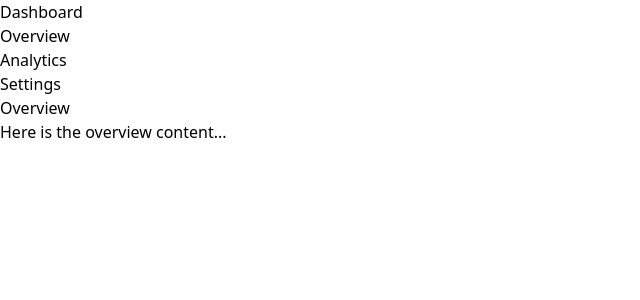
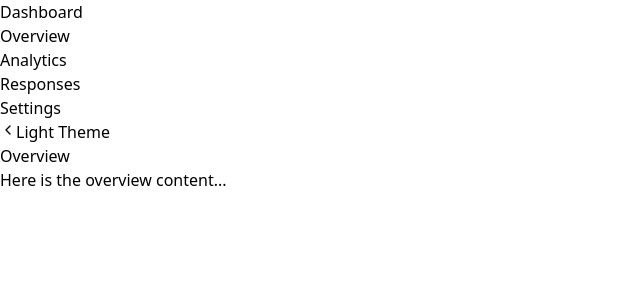
Before and after one commit to yuribodo/questionario, a React (Vite) app in the folder questionarioFront/: page /dashboard in a window 1280 px wide. Shown: the top 300 px of the page, without its empty margins (0-640 px from the left). Built offline with nearby package versions, Linux system fonts and the light colour scheme.

Commit message:
dashboard responses

```diff
--- a/questionarioFront/package.json
+++ b/questionarioFront/package.json
@@ -16,12 +16,16 @@
     "@headlessui/react": "^2.0.4",
     "@mui/material": "^5.15.20",
     "axios": "^1.7.2",
+    "chart.js": "^4.4.3",
     "framer-motion": "^11.2.10",
     "jotai": "^2.8.3",
     "react": "^18.2.0",
+    "react-chartjs-2": "^5.2.0",
     "react-dom": "^18.2.0",
     "react-hook-form": "^7.51.5",
+    "react-icons": "^5.2.1",
     "react-router-dom": "^6.23.1",
+    "react-tooltip": "^5.26.4",
     "recharts": "^2.12.7"
   },
   "devDependencies": {
--- a/questionarioFront/src/components/Dashboard.tsx
+++ b/questionarioFront/src/components/Dashboard.tsx
@@ -1,24 +1,49 @@
 import  { useState } from 'react';
+import { FiChevronLeft, FiChevronRight } from 'react-icons/fi';
+import { Tooltip } from 'react-tooltip'
 
 const Dashboard = () => {
   const [selectedTab, setSelectedTab] = useState('overview');
+  const [sidebarOpen, setSidebarOpen] = useState(true);
+  const [darkTheme, setDarkTheme] = useState(true);
+  const [selectedQuestionnaire, setSelectedQuestionnaire] = useState<{ id: number; title: string; responses: any } | null>(null);
+  const [questionnaires] = useState([
+    { id: 1, title: 'Questionnaire 1', responses: { /* Respostas do questionário 1 */ } },
+    { id: 2, title: 'Questionnaire 2', responses: { /* Respostas do questionário 2 */ } },
+    // Adicione mais questionários conforme necessário
+  ]);
 
   const handleTabChange = (tab: any) => {
     setSelectedTab(tab);
   };
 
+  const toggleSidebar = () => {
+    setSidebarOpen(!sidebarOpen);
+  };
+
+  const toggleTheme = () => {
+    setDarkTheme(!darkTheme);
+  };
+
+  const handleQuestionnaireSelect = (questionnaire: any) => {
+    setSelectedQuestionnaire(questionnaire);
+    setSelectedTab('responses'); // Mudar para a aba de respostas ao selecionar um questionário
+  };
+
   return (
-    <div className="flex">
+    <div className={`relative flex ${darkTheme ? 'bg-gray-800 text-white' : 'bg-gray-100'}`}>
       {/* Sidebar */}
-      <div className="bg-gray-800 w-1/4 h-screen p-8">
-        <h2 className="text-white text-lg font-bold mb-4">Dashboard</h2>
+      <div className={`w-1/4 h-screen p-8 ${sidebarOpen ? '' : 'hidden'}`}>
+        <h2 className="text-lg font-bold mb-4">Dashboard</h2>
         <nav>
           <ul>
             <li>
               <button
                 onClick={() => handleTabChange('overview')}
-                className={`text-white w-full py-2 px-4 rounded mb-2 ${
-                  selectedTab === 'overview' ? 'bg-gray-700' : 'hover:bg-gray-700'
+                className={`w-full py-2 px-4 rounded mb-2 ${
+                  selectedTab === 'overview'
+                    ? (darkTheme ? 'bg-gray-700 text-white' : 'bg-gray-300 text-gray-800')
+                    : 'hover:bg-gray-700'
                 }`}
               >
                 Overview
@@ -27,8 +52,10 @@ const Dashboard = () => {
             <li>
               <button
                 onClick={() => handleTabChange('analytics')}
-                className={`text-white w-full py-2 px-4 rounded mb-2 ${
-                  selectedTab === 'analytics' ? 'bg-gray-700' : 'hover:bg-gray-700'
+                className={`w-full py-2 px-4 rounded mb-2 ${
+                  selectedTab === 'analytics'
+                    ? (darkTheme ? 'bg-gray-700 text-white' : 'bg-gray-300 text-gray-800')
+                    : 'hover:bg-gray-700'
                 }`}
               >
                 Analytics
@@ -36,9 +63,23 @@ const Dashboard = () => {
             </li>
             <li>
               <button
+                onClick={() => handleTabChange('responses')}
+                className={`w-full py-2 px-4 rounded mb-2 ${
+                  selectedTab === 'responses'
+                    ? (darkTheme ? 'bg-gray-700 text-white' : 'bg-gray-300 text-gray-800')
+                    : 'hover:bg-gray-700'
+                }`}
+              >
+                Responses
+              </button>
+            </li>
+            <li>
+              <button
                 onClick={() => handleTabChange('settings')}
-                className={`text-white w-full py-2 px-4 rounded mb-2 ${
-                  selectedTab === 'settings' ? 'bg-gray-700' : 'hover:bg-gray-700'
+                className={`w-full py-2 px-4 rounded mb-2 ${
+                  selectedTab === 'settings'
+                    ? (darkTheme ? 'bg-gray-700 text-white' : 'bg-gray-300 text-gray-800')
+                    : 'hover:bg-gray-700'
                 }`}
               >
                 Settings
@@ -48,8 +89,37 @@ const Dashboard = () => {
         </nav>
       </div>
 
+      {/* Separator Line */}
+      <div className="border-r border-gray-400 h-screen"></div>
+
       {/* Main Content */}
-      <div className="bg-gray-200 w-3/4 p-8">
+      <div className="w-3/4 p-8 relative">
+        <div className="flex items-center justify-between mb-4">
+          <Tooltip anchorSelect=".my-anchor-element1" place="top">
+            Hide Side Bar!
+          </Tooltip>
+          <Tooltip anchorSelect=".my-anchor-element2" place="top">
+            Show Side Bar!
+          </Tooltip>
+          <button
+            onClick={toggleSidebar}
+            className={` text-gray-700 px-4 py-2 rounded mr-4 ${darkTheme ? 'hover:bg-gray-400' : 'hover:bg-gray-200'}`}
+          >
+            {sidebarOpen ? (
+              <FiChevronLeft className="text-xl my-anchor-element1" />
+            ) : (
+              <FiChevronRight className="text-xl my-anchor-element2" />
+            )}
+          </button>
+          <button
+            onClick={toggleTheme}
+            className={`bg-gray-300 text-gray-700 px-3 py-1 rounded text-sm ${darkTheme ? 'hover:bg-gray-400' : 'hover:bg-gray-200'}`}
+          >
+            {darkTheme ? 'Light Theme' : 'Dark Theme'}
+          </button>
+        </div>
+
+        {/* Content based on selectedTab */}
         {selectedTab === 'overview' && (
           <>
             <h2 className="text-2xl font-bold mb-4">Overview</h2>
@@ -60,6 +130,53 @@ const Dashboard = () => {
           <>
             <h2 className="text-2xl font-bold mb-4">Analytics</h2>
             <p>Here is the analytics content...</p>
+          </>
+        )}
+        {selectedTab === 'responses' && (
+          <>
+            <h2 className="text-2xl font-bold mb-4">Responses</h2>
+            <div className="border border-gray-300 p-4 rounded bg-white shadow-md">
+              {/* Mostra o questionário selecionado */}
+              {selectedQuestionnaire ? (
+                <>
+                  <h3 className="text-lg font-bold mb-2">{selectedQuestionnaire.title}</h3>
+                  {/* Placeholder para mostrar as respostas do questionário */}
+                  <p className="text-gray-600">Aqui você pode exibir as respostas recebidas para este questionário.</p>
+                  {/* Exemplo simples de exibição de respostas */}
+                  <div className="mt-4">
+                    {/* Substitua isso com lógica para exibir as respostas reais */}
+                    <p className="font-bold">Pergunta 1: Qual é a sua cor favorita?</p>
+                    <ul className="list-disc pl-4 mt-2">
+                      <li>Resposta 1 - 20 respostas</li>
+                      <li>Resposta 2 - 15 respostas</li>
+                      <li>Resposta 3 - 10 respostas</li>
+                    </ul>
+                  </div>
+                </>
+              ) : (
+                <p className="text-gray-600">Selecione um questionário para ver as respostas.</p>
+              )}
+            </div>
+            {/* Lista de questionários disponíveis para seleção */}
+            <div className="mt-4">
+              <h3 className="text-lg font-bold mb-2">Selecione um questionário:</h3>
+              <ul>
+                {questionnaires.map((questionnaire) => (
+                  <li key={questionnaire.id} className="mb-2">
+                    <button
+                      onClick={() => handleQuestionnaireSelect(questionnaire)}
+                      className={`w-full py-2 px-4 rounded ${
+                        selectedQuestionnaire === questionnaire
+                          ? (darkTheme ? 'bg-gray-700 text-white' : 'bg-gray-300 text-gray-800')
+                          : 'hover:bg-gray-700'
+                      }`}
+                    >
+                      {questionnaire.title}
+                    </button>
+                  </li>
+                ))}
+              </ul>
+            </div>
           </>
         )}
         {selectedTab === 'settings' && (
```
Also changed, not shown: 1 other file (tests, documents, lock files or other folders).
